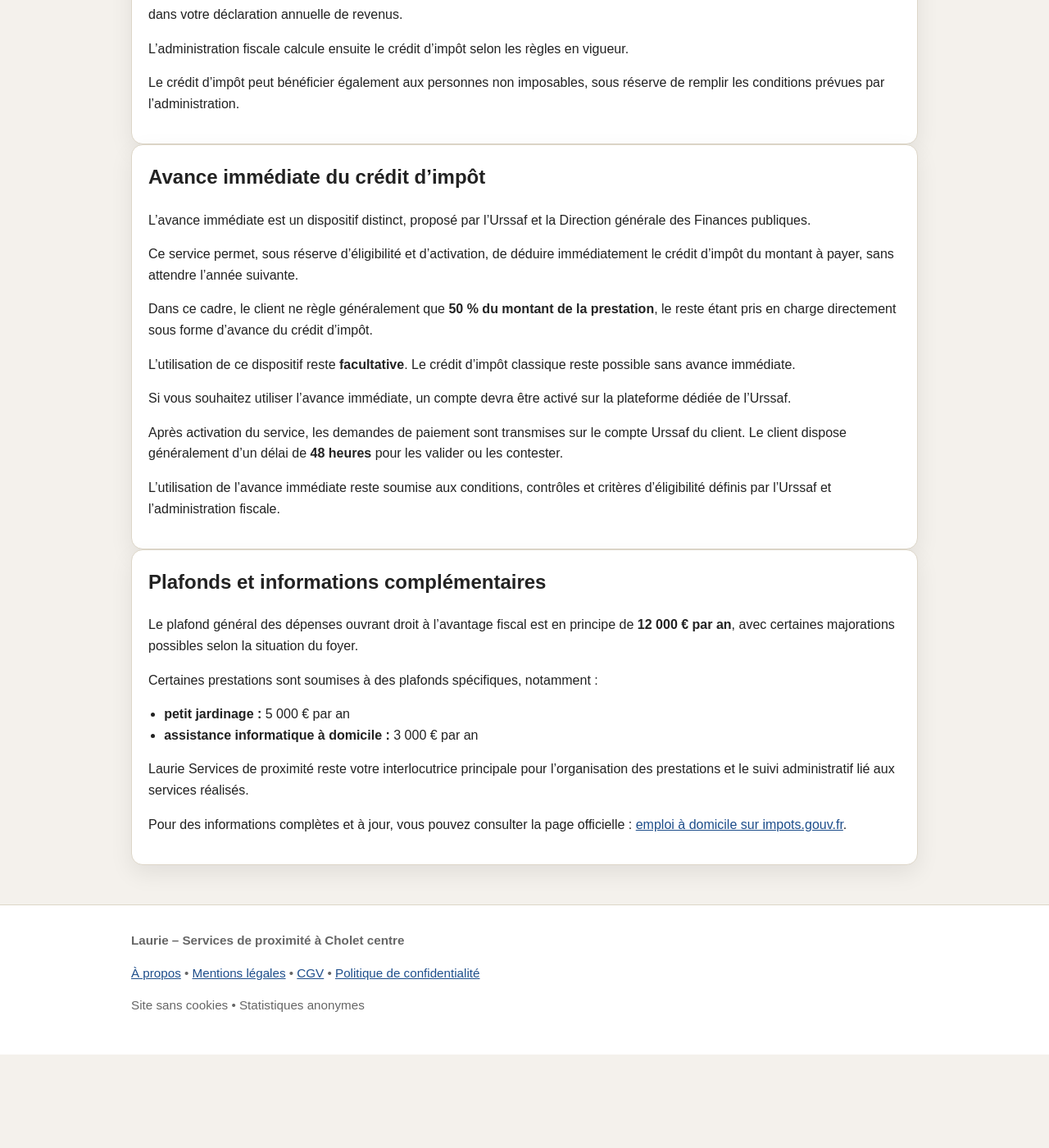
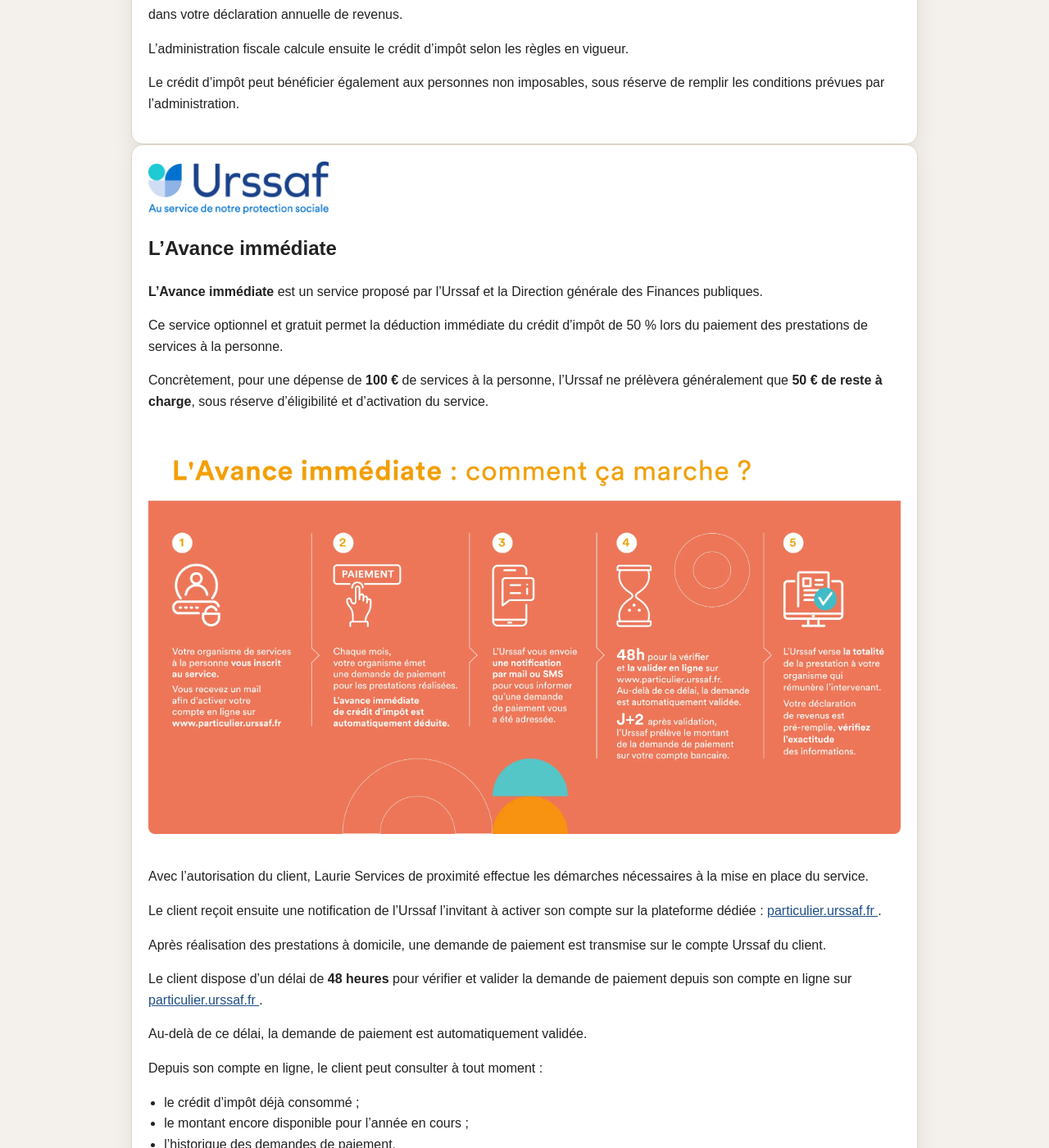
Before and after one commit to Laurie-services/laurie-services.github.io, a Jekyll site: the page built from credit-impot.html, in a window 1280 px wide and 1400 px high, scrolled down 781 px. Shown: the whole window at 82% size. Built offline with Jekyll 4.4.1, drawn with Linux system fonts in a browser that asks for light colours; before the commit the page ends 2067 px from its top, so only the background shows below that; some of the changed text lies outside the part shown.

Commit message:
mise en conformité kit avance immédiate

```diff
--- a/credit-impot.html
+++ b/credit-impot.html
@@ -1,7 +1,7 @@
 ---
 layout: default
 title: "Crédit d’impôt"
-description: "Informations sur le crédit d’impôt services à la personne et l’avance immédiate."
+description: "Informations sur le crédit d’impôt services à la personne et l’Avance immédiate."
 ---
 
 <section class="hero">
@@ -46,7 +46,7 @@
 
   {% if site.sap_validated %}
     <p>
-      Sans utilisation de l’avance immédiate,
+      Sans utilisation de l’Avance immédiate,
       vous réglez normalement les prestations,
       puis vous déclarez les sommes concernées
       dans votre déclaration annuelle de revenus.
@@ -70,51 +70,106 @@
 </section>
 
 <section class="card">
-  <h2>Avance immédiate du crédit d’impôt</h2>
+  <img
+    src="{{ '/images/Urssaf_Baseline-RVB.jpg' | relative_url }}"
+    alt="Urssaf - Au service de notre protection sociale"
+    style="max-width: 220px; height: auto; margin-bottom: 1rem;"
+  >
+
+  <h2>L’Avance immédiate</h2>
 
   {% if site.sap_validated %}
     <p>
-      L’avance immédiate est un dispositif distinct,
-      proposé par l’Urssaf et la Direction générale des Finances publiques.
+      <strong>L’Avance immédiate</strong> est un service proposé par l’Urssaf
+      et la Direction générale des Finances publiques.
     </p>
 
     <p>
-      Ce service permet, sous réserve d’éligibilité et d’activation,
-      de déduire immédiatement le crédit d’impôt du montant à payer,
-      sans attendre l’année suivante.
+      Ce service optionnel et gratuit permet la déduction immédiate
+      du crédit d’impôt de 50&nbsp;% lors du paiement des prestations
+      de services à la personne.
     </p>
 
     <p>
-      Dans ce cadre, le client ne règle généralement que
-      <strong>50&nbsp;% du montant de la prestation</strong>,
-      le reste étant pris en charge directement sous forme d’avance du crédit d’impôt.
+      Concrètement, pour une dépense de <strong>100&nbsp;€</strong>
+      de services à la personne,
+      l’Urssaf ne prélèvera généralement que
+      <strong>50&nbsp;€ de reste à charge</strong>,
+      sous réserve d’éligibilité et d’activation du service.
+    </p>
+
+    <figure style="margin: 2rem 0;">
+      <img
+        src="{{ '/images/Infographie-prestataire-version-complete.webp' | relative_url }}"
+        alt="L’Avance immédiate : comment ça marche ?"
+        loading="lazy"
+        style="width: 100%; height: auto; border-radius: 0.5rem;"
+      >
+    </figure>
+
+    <p>
+      Avec l’autorisation du client,
+      Laurie Services de proximité effectue les démarches nécessaires
+      à la mise en place du service.
     </p>
 
     <p>
-      L’utilisation de ce dispositif reste <strong>facultative</strong>.
-      Le crédit d’impôt classique reste possible sans avance immédiate.
+      Le client reçoit ensuite une notification de l’Urssaf
+      l’invitant à activer son compte sur la plateforme dédiée :
+      <a href="https://www.particulier.urssaf.fr" target="_blank" rel="noopener noreferrer">
+        particulier.urssaf.fr
+      </a>.
     </p>
 
     <p>
-      Si vous souhaitez utiliser l’avance immédiate,
-      un compte devra être activé sur la plateforme dédiée de l’Urssaf.
+      Après réalisation des prestations à domicile,
+      une demande de paiement est transmise sur le compte Urssaf du client.
     </p>
 
     <p>
-      Après activation du service,
-      les demandes de paiement sont transmises sur le compte Urssaf du client.
-      Le client dispose généralement d’un délai de <strong>48 heures</strong>
-      pour les valider ou les contester.
+      Le client dispose d’un délai de <strong>48&nbsp;heures</strong>
+      pour vérifier et valider la demande de paiement
+      depuis son compte en ligne sur
+      <a href="https://www.particulier.urssaf.fr" target="_blank" rel="noopener noreferrer">
+        particulier.urssaf.fr
+      </a>.
     </p>
 
     <p>
-      L’utilisation de l’avance immédiate reste soumise
+      Au-delà de ce délai,
+      la demande de paiement est automatiquement validée.
+    </p>
+
+    <p>
+      Depuis son compte en ligne,
+      le client peut consulter à tout moment :
+    </p>
+
+    <ul class="clean-list">
+      <li>le crédit d’impôt déjà consommé ;</li>
+      <li>le montant encore disponible pour l’année en cours ;</li>
+      <li>l’historique des demandes de paiement.</li>
+    </ul>
+
+    <p>
+      L’utilisation de l’Avance immédiate reste
+      <strong>facultative</strong>.
+      Le crédit d’impôt classique reste possible sans utilisation de ce service.
+    </p>
+
+    <p>
+      Laurie Services de proximité reste l’interlocutrice principale du client
+      pour l’organisation des prestations et le suivi administratif des services réalisés.
+    </p>
+
+    <p>
+      L’utilisation de l’Avance immédiate reste soumise
       aux conditions, contrôles et critères d’éligibilité
       définis par l’Urssaf et l’administration fiscale.
     </p>
   {% else %}
     <p>
-      L’avance immédiate du crédit d’impôt ne pourra être proposée
+      L’Avance immédiate du crédit d’impôt ne pourra être proposée
       qu’après validation officielle de l’activité services à la personne.
     </p>
   {% endif %}
@@ -139,12 +194,21 @@
   </ul>
 
   <p>
-    Laurie Services de proximité reste votre interlocutrice principale
-    pour l’organisation des prestations et le suivi administratif lié aux services réalisés.
+    Pour des informations complètes et à jour,
+    vous pouvez consulter les pages officielles :
   </p>
 
-  <p>
-    Pour des informations complètes et à jour, vous pouvez consulter la page officielle :
-    <a href="https://www.impots.gouv.fr/particulier/emploi-domicile" target="_blank" rel="noopener noreferrer">emploi à domicile sur impots.gouv.fr</a>.
-  </p>
+  <ul class="clean-list">
+    <li>
+      <a href="https://www.impots.gouv.fr/particulier/emploi-domicile" target="_blank" rel="noopener noreferrer">
+        Crédit d’impôt emploi à domicile – impots.gouv.fr
+      </a>
+    </li>
+
+    <li>
+      <a href="https://www.urssaf.fr/accueil/services/services-particuliers/service-avance-immediate.html" target="_blank" rel="noopener noreferrer">
+        L’Avance immédiate – Urssaf
+      </a>
+    </li>
+  </ul>
 </section>
```
Also changed, not shown: index.html (+71 -38 lines), images/Infographie-prestataire-version-complete.webp (added), images/Infographie-prestataire-version-simplifiee.webp (added), images/Urssaf_Baseline-RVB.jpg (added), images/simplifiee-1.png (added), 13 other files.
